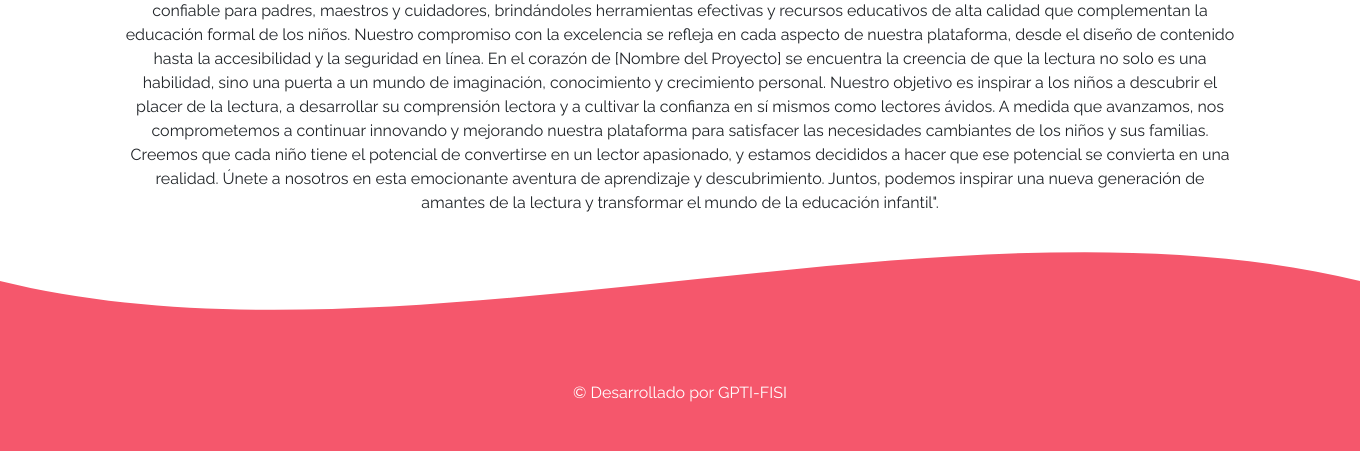
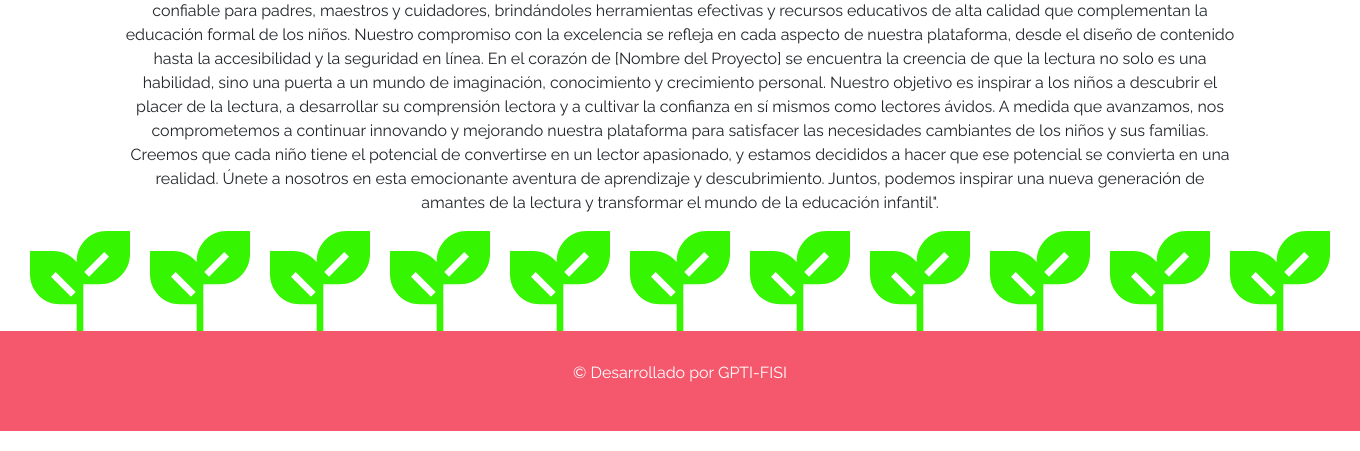
Before and after one commit to JAMMYRROJAS/gestion_project, a PHP site: page /mision.php in a window 1360 px wide. Shown: the part 795-1246 px from the top of the page. Run offline with PHP 8.4, Linux system fonts and the light colour scheme; some libraries are stand-ins or nearby versions.

Commit message:
Add files via upload

```diff
--- a/mision.php
+++ b/mision.php
@@ -16,17 +16,14 @@
 </head>
 <body>
     <style>
-        .btn {
-            background-color: #f23c54;
-            border-color: #f23c54;
-        }
-        .rounded-circle {
-            margin-bottom: 15px;
-        }
-        .desarrollador {
-            font-weight: bold;
+        .plantitas-container {
+            display: flex;
+            gap: 20px;
+            padding-left: 30px;
+            margin-bottom: 0px;
         }
     </style>
+
     <header class="hero">
         <div class="textos-hero">
             <a class="icono-header" href="index.php"><i class="fas fa-home" style="font-size: 50px;"></i></a>
@@ -56,15 +53,22 @@ A medida que avanzamos, nos comprometemos a continuar innovando y mejorando nues
 Únete a nosotros en esta emocionante aventura de aprendizaje y descubrimiento. Juntos, podemos inspirar una nueva generación de amantes de la lectura y transformar el mundo de la educación infantil".</p>
     </section>
 
-    <div class="svg-wave" style="height: 150px; overflow: hidden;"><svg viewBox="0 0 500 150" preserveAspectRatio="none"
-        style="height: 100%; width: 100%;">
-        <path d="M0.00,49.98 C149.99,150.00 349.20,-49.98 500.00,49.98 L500.00,150.00 L0.00,150.00 Z"
-            style="stroke: none; fill: #f5576c;"></path>
-        </svg>
+    <div class="plantitas-container">
+        <img src="assets/imagenes/plant-svgrepo-com.svg" alt="plantita" width="100" height="100">
+        <img src="assets/imagenes/plant-svgrepo-com.svg" alt="plantita" width="100" height="100">
+        <img src="assets/imagenes/plant-svgrepo-com.svg" alt="plantita" width="100" height="100">
+        <img src="assets/imagenes/plant-svgrepo-com.svg" alt="plantita" width="100" height="100">
+        <img src="assets/imagenes/plant-svgrepo-com.svg" alt="plantita" width="100" height="100">
+        <img src="assets/imagenes/plant-svgrepo-com.svg" alt="plantita" width="100" height="100">
+        <img src="assets/imagenes/plant-svgrepo-com.svg" alt="plantita" width="100" height="100">
+        <img src="assets/imagenes/plant-svgrepo-com.svg" alt="plantita" width="100" height="100">
+        <img src="assets/imagenes/plant-svgrepo-com.svg" alt="plantita" width="100" height="100">
+        <img src="assets/imagenes/plant-svgrepo-com.svg" alt="plantita" width="100" height="100">
+        <img src="assets/imagenes/plant-svgrepo-com.svg" alt="plantita" width="100" height="100">
     </div>
 
     <footer>
-        <div style="text-align: center; padding-bottom: 30px; background: #f5576c;">
+        <div style="text-align: center; padding-top: 30px; padding-bottom: 30px; background: #f5576c;">
             <p>© Desarrollado por GPTI-FISI</p>
         </div>
     </footer>
```
Also changed, not shown: imagenes/plant-svgrepo-com.svg (added).
